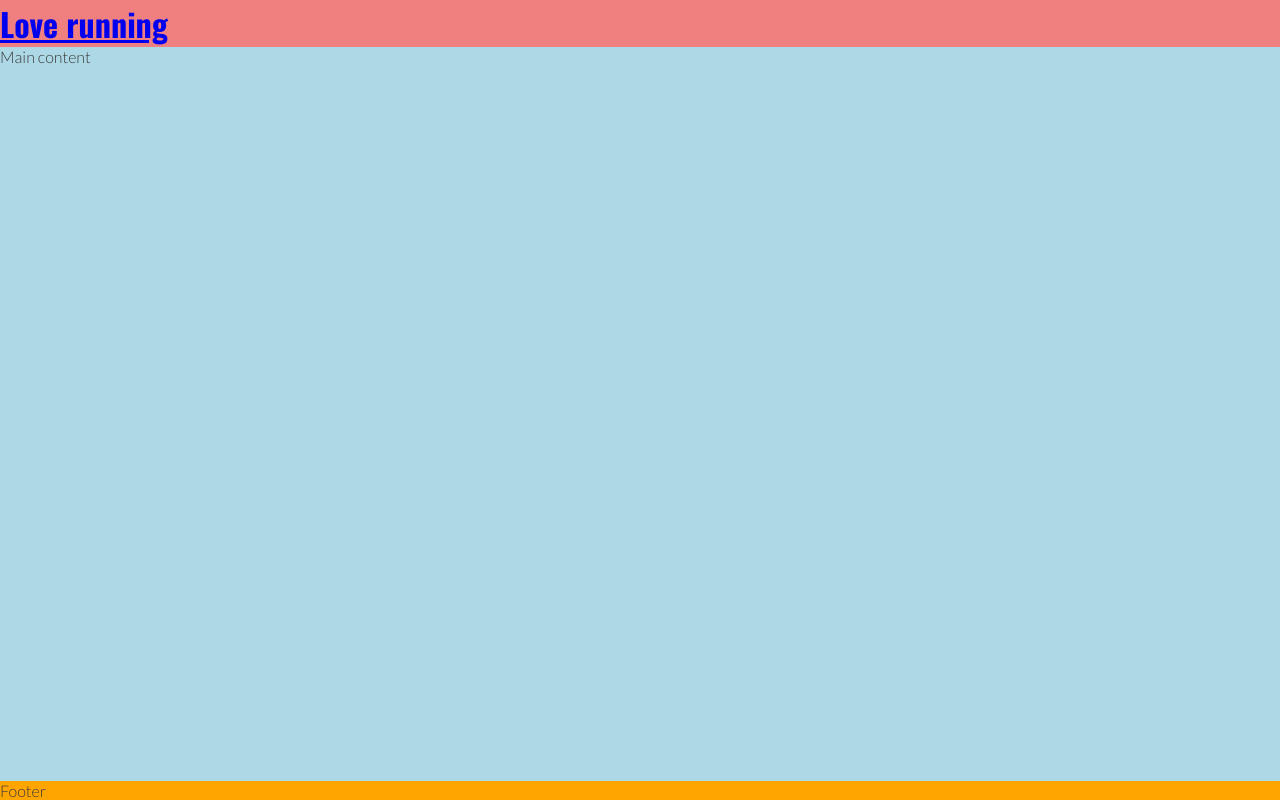
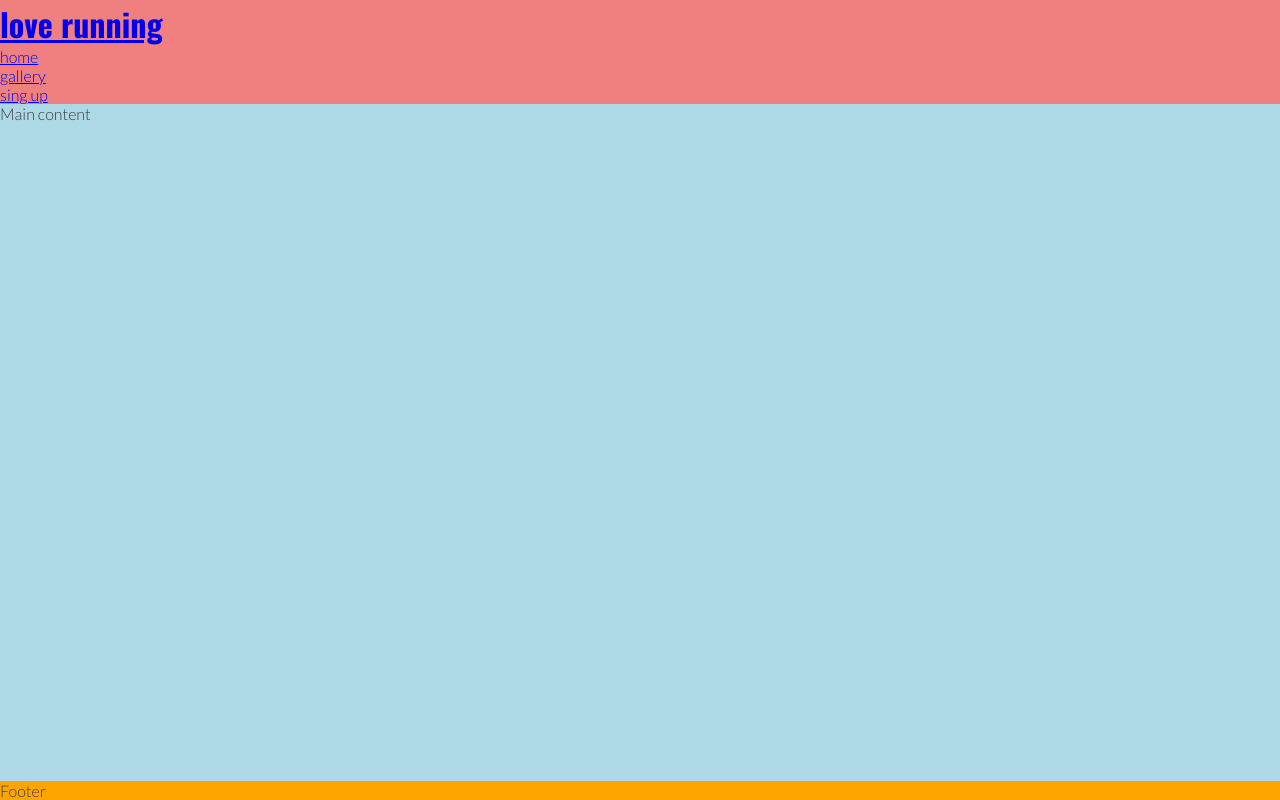
Before and after one commit to mistersouza/love-running, a plain HTML site: page index.html in a window 1280 px wide. Drawn offline with nearby package versions, Linux system fonts and the light colour scheme.

Commit message:
Create navagtion links

```diff
--- a/index.html
+++ b/index.html
@@ -39,8 +39,15 @@
     <!-- Header -->
     <header>
       <a href="index.html">
-        <h1 id="logo">Love running</h1>
+        <h1 id="logo">love running</h1>
       </a>
+      <nav>
+        <ul>
+          <li><a href="#">home</a></li>
+          <li><a href="#">gallery</a></li>
+          <li><a href="#">sing up</a></li>
+        </ul>
+      </nav>
     </header>
     <!-- Main content -->
     <main>Main content</main>
```
